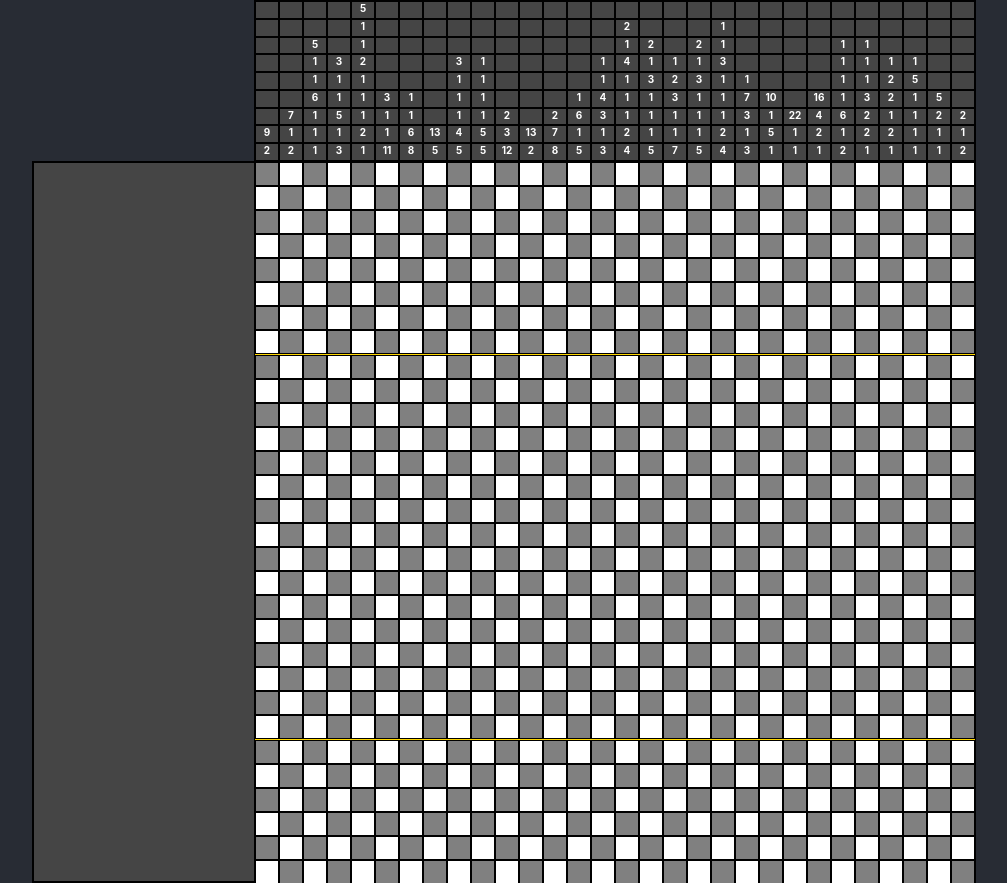
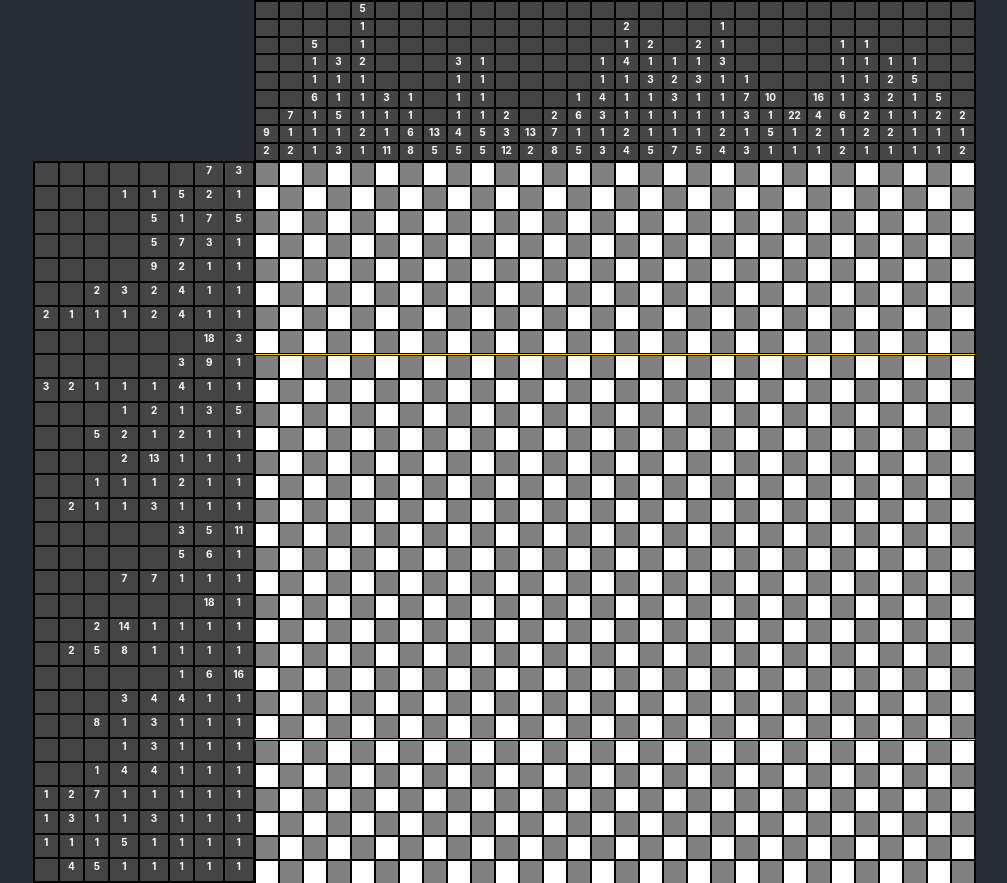
Before and after one commit to jakemuncada/nonograms, a React (Create React App) app: page / in a window 1280 px wide. Shown: the whole page, without its empty margins (136-1143 px from the left). Built offline with nearby package versions, Linux system fonts and the light colour scheme.

Commit message:
Implemented LeftPanel

```diff
--- a/src/components/Board.css
+++ b/src/components/Board.css
@@ -18,7 +18,7 @@
     grid-column: 1;
     border-color: black;
     border-style: solid;
-    border-width: 2px 0 2px 2px;
+    border-width: 1px 0 1px 1px;
     background-color: #454545;
 }
 
@@ -47,6 +47,12 @@
     font-size: 10px;
 }
 
+.num {
+    display: inline-block;
+    vertical-align: middle;
+    line-height: normal;
+}
+
 .top-panel-cell {
     cursor: pointer;
 }
--- a/src/components/Board.js
+++ b/src/components/Board.js
@@ -2,6 +2,7 @@ import React from "react";
 import { connect } from "react-redux";
 import Grid from "./Grid";
 import TopPanel from "./TopPanel";
+import LeftPanel from "./LeftPanel";
 
 const mapStateToProps = (state) => {
     return {
@@ -24,7 +25,9 @@ class Board extends React.Component {
                 <div id="grid-container">
                     <Grid rows={rows} cols={cols} cellWidth={cellWidth} cellHeight={cellHeight} />
                 </div>
-                <div id="left-container"></div>
+                <div id="left-container">
+                    <LeftPanel data={this.props.data.left} cellHeight={cellHeight} />
+                </div>
             </div>
         );
     }
--- /dev/null
+++ b/src/components/LeftPanel.js
@@ -0,0 +1,59 @@
+import React from "react";
+
+class LeftPanel extends React.Component {
+    getMaxNumOfCols(data) {
+        let ret = 0;
+        for (let row = 0; row < data.length; row++) {
+            ret = Math.max(ret, data[row].length);
+        }
+        return ret;
+    }
+
+    processData(data, rows, cols) {
+        let cellData = [];
+
+        for (let row = 0; row < rows; row++) {
+            let arr = [];
+            for (let col = 0; col < cols; col++) {
+                arr.push(0);
+            }
+            cellData.push(arr);
+        }
+
+        for (let row = 0; row < data.length; row++) {
+            for (let col = 0; col < data[row].length; col++) {
+                cellData[row][col] = data[row][col];
+            }
+        }
+
+        return cellData;
+    }
+
+    render() {
+        let { data, cellHeight } = this.props;
+        if (data === null || data.length <= 0) {
+            return null;
+        }
+
+        let cells = [];
+        const cols = this.getMaxNumOfCols(data);
+        data = this.processData(data, data.length, cols);
+
+        for (let row = 0; row < data.length; row++) {
+            for (let col = 0; col < data[row].length; col++) {
+                const num = data[row][col] === 0 ? " " : data[row][col];
+                const myCol = cols - col;
+                const style = { gridRow: row + 1, gridColumn: myCol, height: cellHeight };
+                cells.push(
+                    <div key={cols * row + col} className="cell bordered clue-cell" style={style}>
+                        <span className="num"><b>{num}</b></span>
+                    </div>
+                );
+            }
+        }
+
+        return <div className="grid">{cells}</div>;
+    }
+}
+
+export default LeftPanel;
--- a/src/components/TopPanel.js
+++ b/src/components/TopPanel.js
@@ -13,11 +13,11 @@ class TopPanel extends React.Component {
         let cellData = [];
 
         for (let col = 0; col < cols; col++) {
-            let colArr = [];
+            let arr = [];
             for (let row = 0; row < rows; row++) {
-                colArr.push(0);
+                arr.push(0);
             }
-            cellData.push(colArr);
+            cellData.push(arr);
         }
 
         for (let col = 0; col < data.length; col++) {
```
